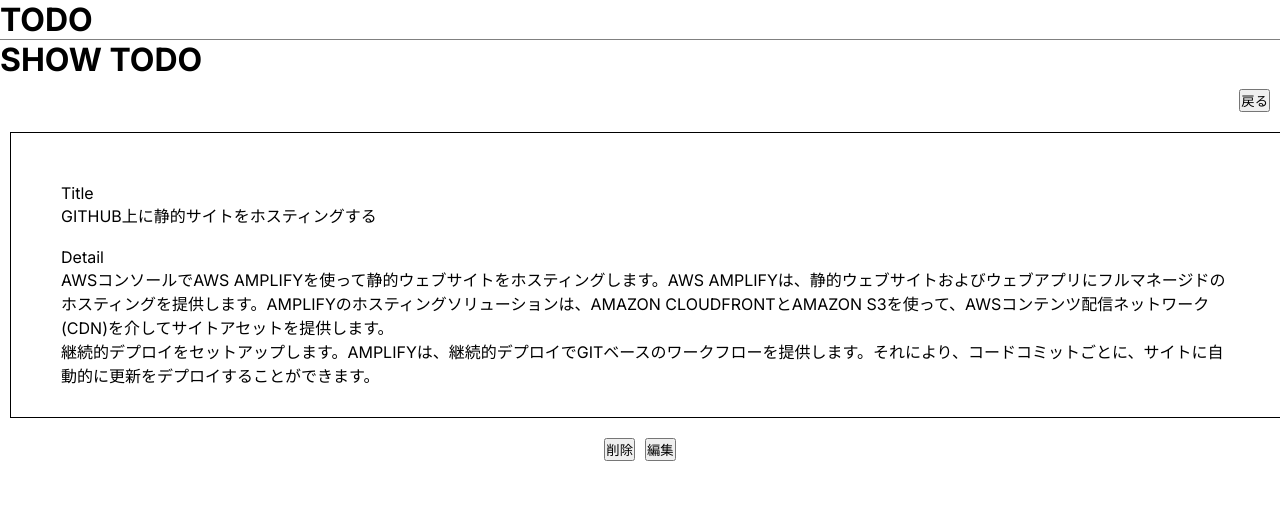
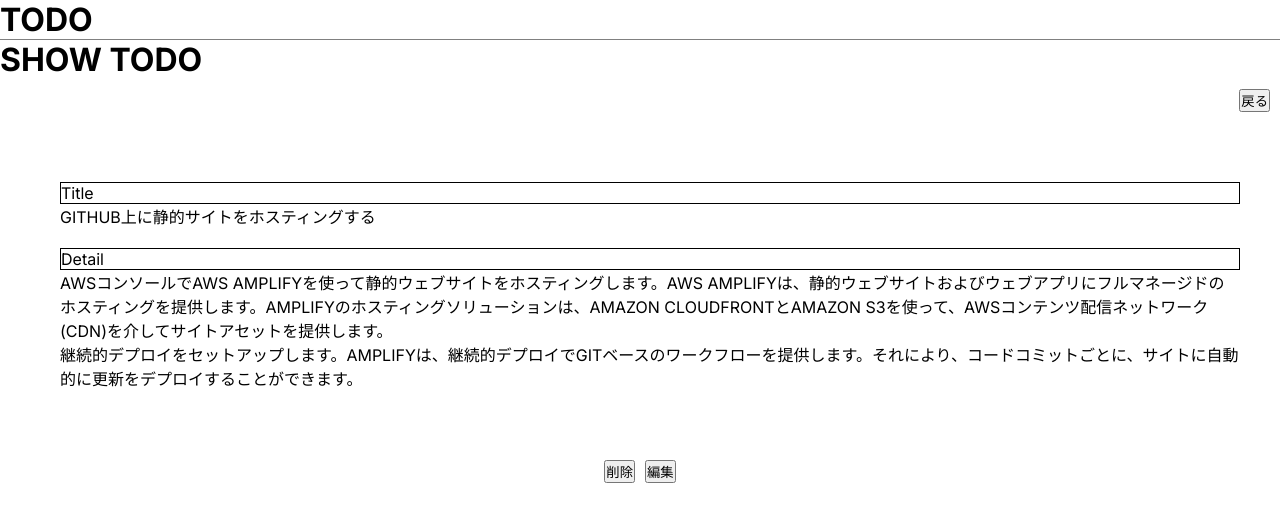
Before and after one commit to NTD1995/todo-app-next-js-api-2, a Next.js app: page /todos/1 in a window 1280 px wide. Shown: the top 522 px of the page. Built offline with nearby package versions, Linux system fonts and the light colour scheme.

Commit message:
詳細画面のレビュー②

```diff
--- a/src/app/globals.css
+++ b/src/app/globals.css
@@ -6,7 +6,6 @@
 
 html,
 body {
-  max-width: 100vw;
   overflow-x: hidden;
 }
 
--- a/src/app/todos/[id]/page.tsx
+++ b/src/app/todos/[id]/page.tsx
@@ -6,15 +6,17 @@
       <div style={{ display: 'flex', justifyContent: 'space-between', alignItems: 'center', padding: '10px' }}>
         <button style={{ marginLeft: 'auto' }}>戻る</button>
       </div>
-      <div style={{ width: '100%' ,border: '1px solid black', padding: '30px', margin: '10px' }}>
-      <div style={{ display: 'flex', flexDirection: 'column', alignItems: 'flex-start', gap: '20px', padding: '20px' }}>
+      <div style={{ width: '100%', padding: '30px', margin: '10px' }}>
+        <div
+          style={{ display: 'flex', flexDirection: 'column', alignItems: 'flex-start', gap: '20px', padding: '20px' }}
+        >
           <div style={{ display: 'flex', flexDirection: 'column', alignItems: 'flex-start', width: '100%' }}>
-          <p>Title</p>
+            <p style={{ width: '100%', border: '1px solid black' }}>Title</p>
             <p style={{ width: '100%' }}>GITHUB上に静的サイトをホスティングする</p>
           </div>
           <div style={{ display: 'flex', flexDirection: 'column', alignItems: 'flex-start', width: '100%' }}>
-          <p>Detail</p>
-          <p style={{ width: '100%', height: '100px' }}>
+            <p style={{ width: '100%', border: '1px solid black' }}>Detail</p>
+            <p style={{ width: '100%' }}>
               AWSコンソールでAWS AMPLIFYを使って静的ウェブサイトをホスティングします。AWS
               AMPLIFYは、静的ウェブサイトおよびウェブアプリにフルマネージドのホスティングを提供します。AMPLIFYのホスティングソリューションは、AMAZON
               CLOUDFRONTとAMAZON S3を使って、AWSコンテンツ配信ネットワーク(CDN)を介してサイトアセットを提供します。
```
Lines whose indentation alone changed are shown as unchanged.
